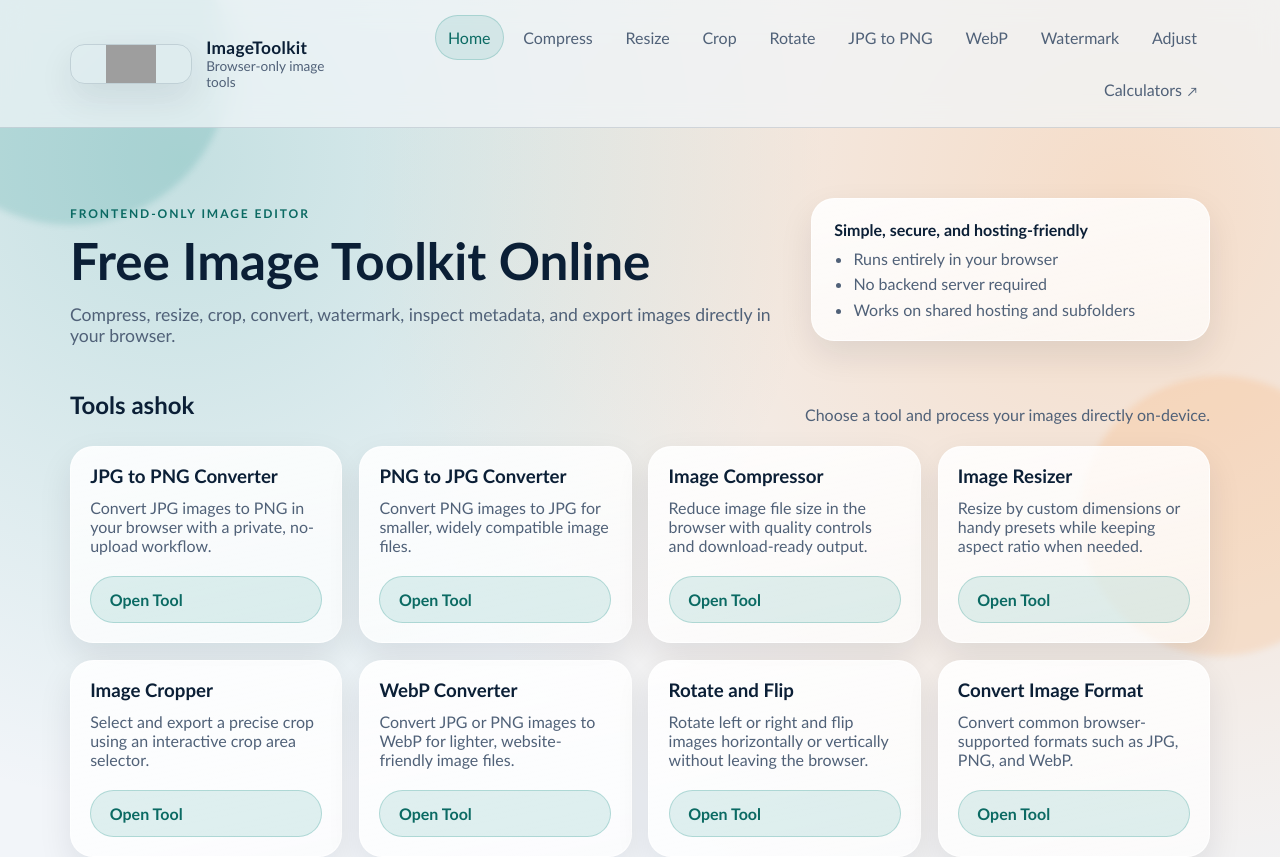
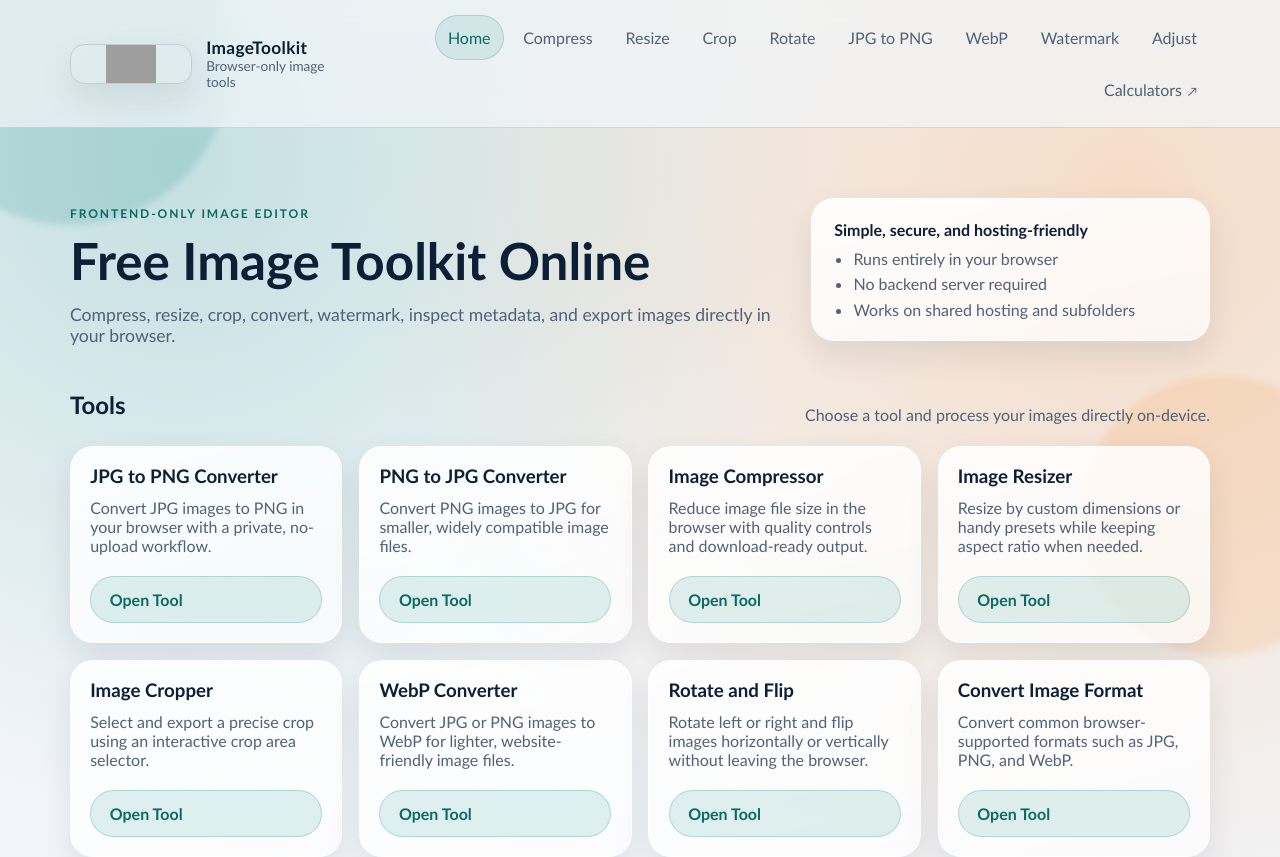
Before and after one commit to Ashokchandel44/image-toolkit, a React (Vite) app: page / in a window 1280 px wide. Shown: the top 857 px of the page. Built offline with nearby package versions, Linux system fonts and the light colour scheme; no server answers; grey boxes are pictures that could not be loaded; what pica would draw is missing.

Commit message:
revert deploy

```diff
--- a/src/pages/HomePage.jsx
+++ b/src/pages/HomePage.jsx
@@ -74,7 +74,7 @@ function HomePage() {
       </section>
       <section className="container">
         <div className="section-heading">
-          <h2>Tools ashok</h2>
+          <h2>Tools</h2>
           <p>Choose a tool and process your images directly on-device.</p>
         </div>
         <div className="tool-grid">
```
